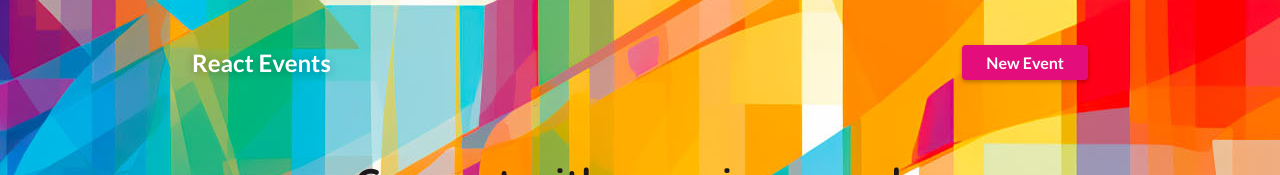
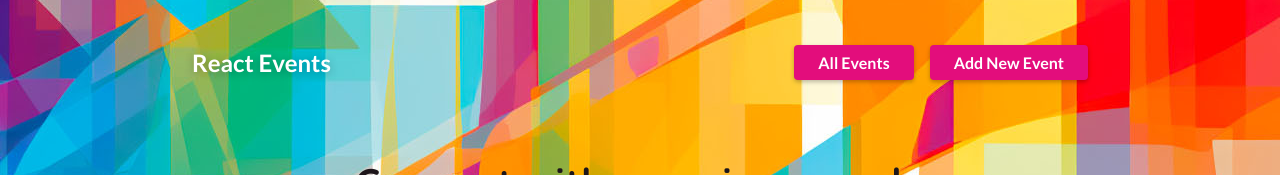
Before and after one commit to sean-xiao-zhao7/tanstack, a React (Vite) app: page /events in a window 1280 px wide. Shown: the top 175 px of the page. Built offline with nearby package versions, Linux system fonts and the light colour scheme; no server answers.

Commit message:
Add new layout button

```diff
--- a/src/components/Events/EventDetails.jsx
+++ b/src/components/Events/EventDetails.jsx
@@ -2,7 +2,7 @@ import { Link, Outlet, useNavigate } from "react-router-dom";
 import { useParams } from "react-router-dom";
 import { useMutation, useQuery } from "@tanstack/react-query";
 
-import Header from "../Header.jsx";
+import Header from "../Layout/Header.jsx";
 import LoadingIndicator from "../UI/LoadingIndicator.jsx";
 import { deleteEvent, fetchEvent } from "../../util/http.js";
 
--- a/src/components/Events/EventForm.jsx
+++ b/src/components/Events/EventForm.jsx
@@ -1,6 +1,6 @@
 import { useState } from "react";
 
-import ImagePicker from "../ImagePicker.jsx";
+import ImagePicker from "../UI/ImagePicker.jsx";
 import { useQuery } from "@tanstack/react-query";
 import { fetchSelectableImages } from "../../util/http.js";
 
--- a/src/components/Events/Events.jsx
+++ b/src/components/Events/Events.jsx
@@ -1,17 +1,20 @@
-import { Link, Outlet } from 'react-router-dom';
+import { Link, Outlet } from "react-router-dom";
 
-import Header from '../Header.jsx';
-import EventsIntroSection from './EventsIntroSection.jsx';
-import FindEventSection from './FindEventSection.jsx';
-import NewEventsSection from './NewEventsSection.jsx';
+import Header from "../Layout/Header.jsx";
+import EventsIntroSection from "./EventsIntroSection.jsx";
+import FindEventSection from "./FindEventSection.jsx";
+import NewEventsSection from "./NewEventsSection.jsx";
 
 export default function Events() {
     return (
         <>
             <Outlet />
             <Header>
+                <Link to="/events" className="button">
+                    All Events
+                </Link>
                 <Link to="/events/new" className="button">
-          New Event
+                    Add New Event
                 </Link>
             </Header>
             <main>
--- a/src/components/Header.jsx
+++ /dev/null
@@ -1,13 +0,0 @@
-export default function Header({ children }) {
-  return (
-    <>
-      <div id="main-header-loading"></div>
-      <header id="main-header">
-        <div id="header-title">
-          <h1>React Events</h1>
-        </div>
-        <nav>{children}</nav>
-      </header>
-    </>
-  );
-}
--- a/src/components/Layout/Header.jsx
+++ b/src/components/Layout/Header.jsx
@@ -1,11 +1,13 @@
-const Header = () => {
-    return (
-        <menu>
-            <li>Home</li>
-            <li>All Events</li>
-            <li>My Events</li>
-        </menu>
-    );
-};
-
-export default Header;
+export default function Header({ children }) {
+  return (
+    <>
+      <div id="main-header-loading"></div>
+      <header id="main-header">
+        <div id="header-title">
+          <h1>React Events</h1>
+        </div>
+        <nav>{children}</nav>
+      </header>
+    </>
+  );
+}
```
Also changed, not shown: src/components/UI/ImagePicker.jsx (renamed from src/components/ImagePicker.jsx). Lines whose indentation alone changed are shown as unchanged.
